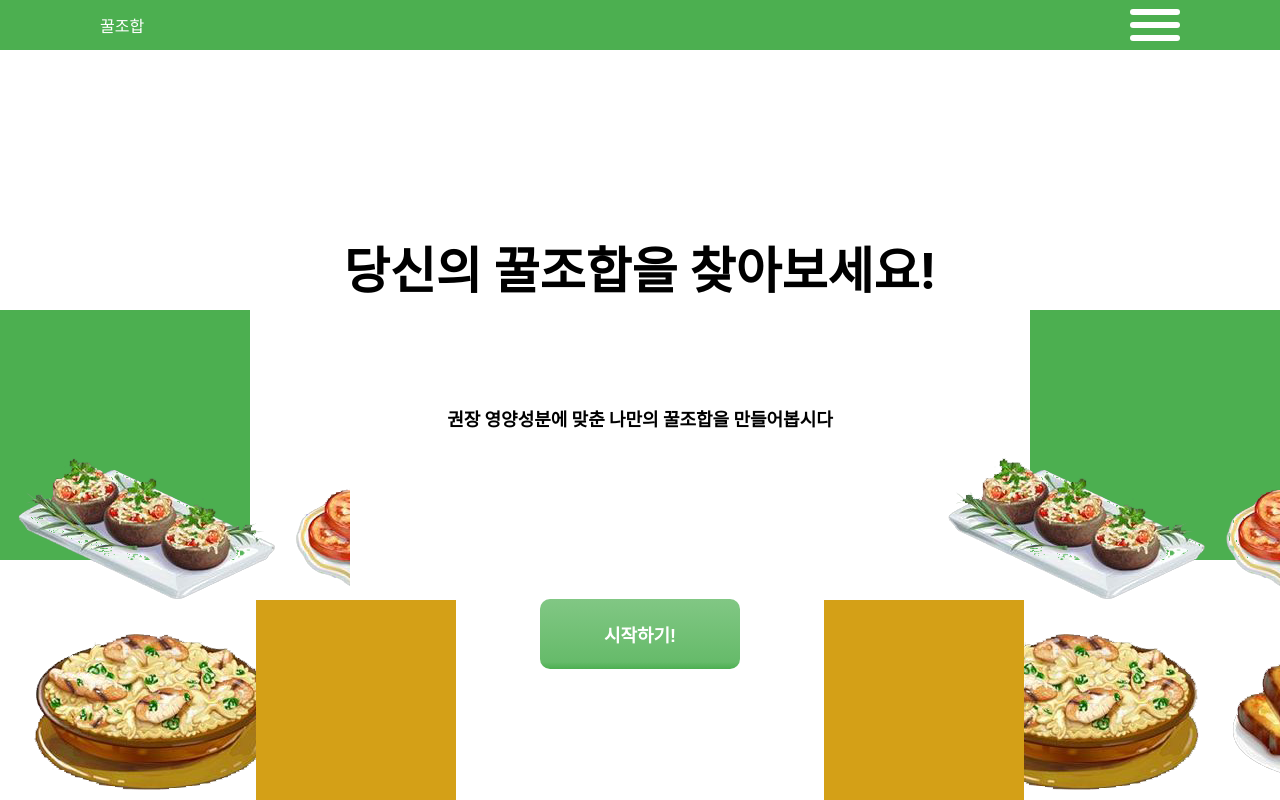
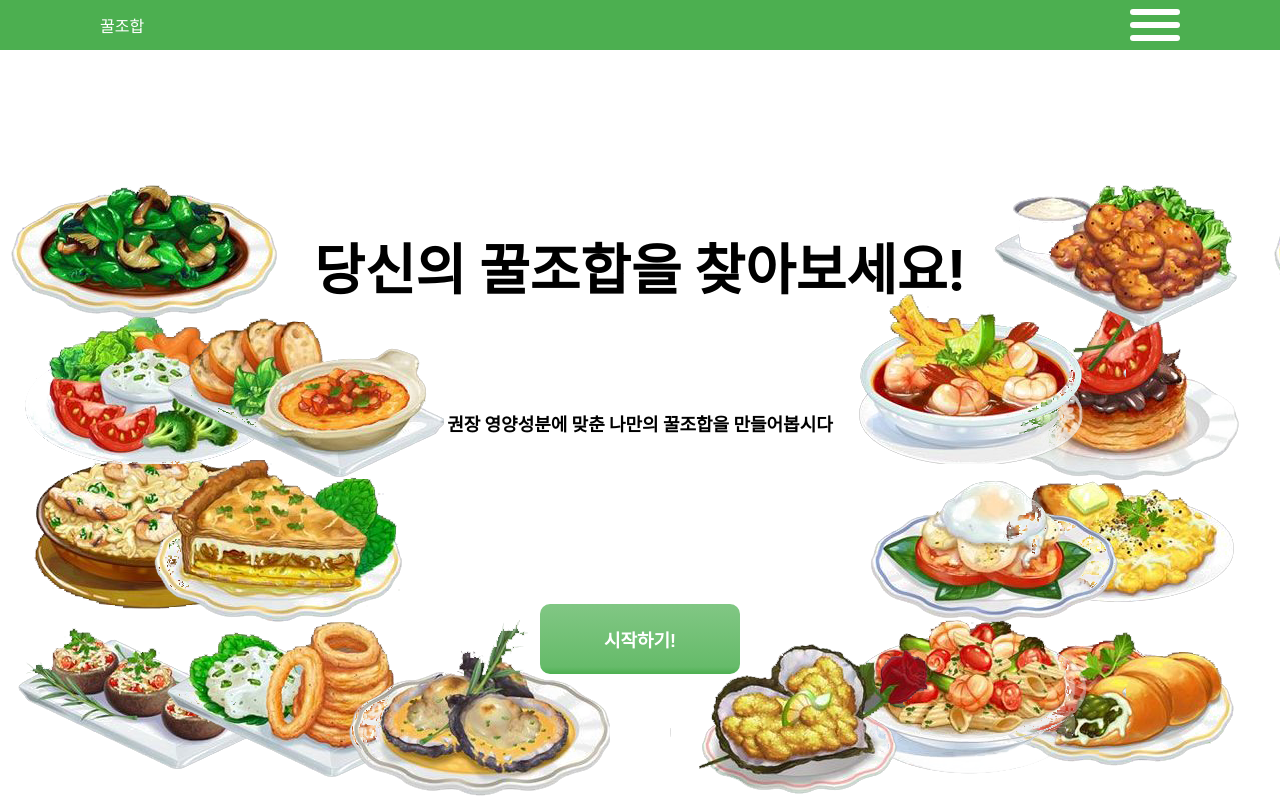
Before and after one commit to liebigbear/food_nutrition, a React (Create React App) app: page / in a window 1280 px wide. Built offline with nearby package versions, Linux system fonts and the light colour scheme.

Commit message:
프로젝트 개발(24.08.26)

```diff
--- a/package.json
+++ b/package.json
@@ -6,6 +6,7 @@
     "@testing-library/jest-dom": "^5.17.0",
     "@testing-library/react": "^13.4.0",
     "@testing-library/user-event": "^13.5.0",
+    "axios": "^1.7.5",
     "react": "^18.3.1",
     "react-dom": "^18.3.1",
     "react-router-dom": "^6.26.0",
--- a/src/App.css
+++ b/src/App.css
@@ -103,7 +103,7 @@ li{
 }
 #main_page .main_center_title{
   margin-top: 50px;
-  font-size: 50px;
+  font-size: 55px;
   opacity: 0;
   animation: show_img 1s ease-in-out; animation-delay: 0s;
   animation-fill-mode: forwards;
@@ -145,26 +145,54 @@ li{
   animation: show_img 1s ease-in-out; animation-delay: 1.6s;
   animation-fill-mode: forwards; background: #D4A017;
 }
-/* st */
+/* no */
 #main_page .food_bg .food_img.no0{
   bottom: 0; left: 0;
 }
 #main_page .food_bg .food_img.no1{
   bottom: 0; right: 0;
 }
-/* nd */
 #main_page .food_bg .food_img.no2{
-  bottom: 30%; left: 0;
+  bottom: 20%; left: 0;
 }
 #main_page .food_bg .food_img.no3{
-  bottom: 30%; right: 0;
+  bottom: 20%; right: 0;
 }
-/* rd */
 #main_page .food_bg .food_img.no4{
-  bottom: 0; left: 20%;
+  bottom: 0; left: 12%;
 }
 #main_page .food_bg .food_img.no5{
-  bottom: 0; right: 20%;
+  bottom: 0; right: 12%;
+}
+#main_page .food_bg .food_img.no6{
+  bottom: 20%; left: 10%;
+}
+#main_page .food_bg .food_img.no7{
+  bottom: 20%; right: 10%;
+}
+#main_page .food_bg .food_img.no8{
+  bottom: 0; left: 25%;
+}
+#main_page .food_bg .food_img.no9{
+  bottom: 0; right: 25%;
+}
+#main_page .food_bg .food_img.no10{
+  bottom: 42%; left: 0;
+}
+#main_page .food_bg .food_img.no11{
+  bottom: 40%; right: 0;
+}
+#main_page .food_bg .food_img.no12{
+  bottom: 40%; left: 12%;
+}
+#main_page .food_bg .food_img.no13{
+  bottom: 42%; right: 12%;
+}
+#main_page .food_bg .food_img.no14{
+  bottom: 58%; left: 0;
+}
+#main_page .food_bg .food_img.no15{
+  bottom: 58%; right: 0;
 }
 @keyframes show_img{
   0%{
@@ -245,12 +273,13 @@ li{
   opacity: 1;
 }
 /* ResultPage */
-.menu_delete{
-  display: flex; justify-content: center; align-items: center;
-}
 .menu_delete > button{
   background: red; border: solid 1px #000;
   color: #fff; cursor: pointer;
+  display: block; margin: 0 auto;
+}
+.menu_correction > button{
+  display: block; margin: 0 auto;
 }
 .nutrition_check.good{
   background: green;
--- a/src/App.js
+++ b/src/App.js
@@ -15,6 +15,7 @@ import MainPage from './routes/MainPage/MainPage';
 import MixtureList from './routes/FoodMixture/MixtureList';
 import MixtureSingle from './routes/FoodMixture/MixtureSingle';
 import UserInfoSet from './routes/UserInfoSet/UserInfoSet';
+import FirstUserInfoSet from './routes/UserInfoSet/FirstUserInfoSet';
 
 function App() {
   // getData로 변동되는 state(전역state)
@@ -41,6 +42,9 @@ function App() {
     }
     if(sessionStorage.getItem('userInfo') == undefined){
       sessionStorage.setItem('userInfo', '[]');
+    }
+    if(sessionStorage.getItem('nutritionData') == undefined){
+      sessionStorage.setItem('nutritionData', '[]');
     }
   },[])
 
@@ -88,6 +92,7 @@ function App() {
         }></Route>
         <Route path='UserInfo' element={<UserInfo></UserInfo>}></Route>
         <Route path='UserInfoSet' element={<UserInfoSet></UserInfoSet>}></Route>
+        <Route path='FirstUserInfoSet' element={<FirstUserInfoSet></FirstUserInfoSet>}></Route>
         <Route path='ResultPage' element={
           <ResultPage
             nutrition_name={nutrition_name}
--- a/src/functions/FoodInfo/FoodGraphFunction.js
+++ b/src/functions/FoodInfo/FoodGraphFunction.js
@@ -1,3 +1,4 @@
+import axios from "axios";
 function useGraphkit(){
     // 식약처 API 불러오기
     async function getData(get, searchType, setTrig, setList){
@@ -14,11 +15,11 @@ function useGraphkit(){
 
         let url = `https://apis.data.go.kr/1471000/FoodNtrCpntDbInfo01/getFoodNtrCpntDbInq01?serviceKey=${process.env.REACT_APP_NUTRITION_KEY}&pageNo=1&numOfRows=100&type=json${url_parameter}`
         setTrig(true)
-        let response = await fetch(url);
-        let result = await response.json();
+        try {
+            let result = await axios(url);
             setTrig(false)
 
-        let make_json = JSON.stringify(result.body.items);
+            let make_json = JSON.stringify(result.data.body.items);
             sessionStorage.setItem('nutritionData', make_json);
             let nutritionData = '';
             if(sessionStorage.getItem('nutritionData') != 'undefined'){
@@ -26,6 +27,11 @@ function useGraphkit(){
             }
 
             setList(nutritionData);
+        } catch (error) {
+            setTrig(false)
+            alert('데이터를 불러오는데 실패하였습니다.')
+        }
+
     }
 
     return{
--- a/src/functions/ResultPage/ResultPageFunction.js
+++ b/src/functions/ResultPage/ResultPageFunction.js
@@ -19,10 +19,23 @@ function useResultkit(){
         localStorage.setItem('foodMixture', JSON.stringify(getItem))
     }
 
-
+    function nutrition_calculate(base_nutrition_info_list, setNutrition_info_list){
+        let gram = Number(document.querySelector('.result_gram').value);
+        let copy_base_nutrition_info_list = {...base_nutrition_info_list};
+        let objectKey = Object.keys(copy_base_nutrition_info_list);
+        let key = '';
+        for(let i = 2; i < objectKey.length; i++){
+            key = objectKey[i]
+            if(copy_base_nutrition_info_list[key] != undefined){
+                copy_base_nutrition_info_list[key] = (copy_base_nutrition_info_list[key] * (gram * 0.01)).toFixed(0);
+            }
+        }
+        setNutrition_info_list(copy_base_nutrition_info_list);
+    }
     return{
         result_nutrition,
         localStorage_add_foodMixture,
+        nutrition_calculate
     }
 }
 export default useResultkit;
--- a/src/routes/FoodInfo/FoodGraph.js
+++ b/src/routes/FoodInfo/FoodGraph.js
@@ -19,7 +19,7 @@ function FoodGraph(props){
     // 로딩창, FoodGraph_Header 가져오기(PublicFunction에서 가져옴)
     const {
         Loading,
-        FoodGraph_Header
+        foodGraph_Header
     } = usePublickit();
     // getData 가져오기(FoodGraphFunction에서 가져옴)
     const {
@@ -46,9 +46,7 @@ function FoodGraph(props){
             <p>음식명을 클릭하면 상세 페이지로 이동합니다.</p>
             <table id="food_graph">
                 <tbody>
-                    <FoodGraph_Header FoodGraph_Header_contents={
-                        [
-                            '',
+                    {foodGraph_Header('',
                             '상호명',
                             '기준(g)',
                             '메뉴명',
@@ -61,8 +59,8 @@ function FoodGraph(props){
                             '콜레스테롤(g)',
                             '포화지방산(g)',
                             '트렌스지방(g)'
-                        ]
-                    }></FoodGraph_Header>
+                        )
+                    }
                     {list == []
                         ?
                         <tr id="nothing">
--- a/src/routes/FoodSinglePage/FoodSinglePage.js
+++ b/src/routes/FoodSinglePage/FoodSinglePage.js
@@ -23,8 +23,7 @@ function FoodSinglePage(props){
     // url파라미터 해당하는 list항목 localStorage에 저장
     localStorage_add_singlePage(idx, list)
 
-    const localList = JSON.parse(localStorage.getItem('singlepage'))
-    const base_nutrition_info_list = {...localList}
+    const base_nutrition_info_list = {...JSON.parse(localStorage.getItem('singlepage'))}
     const [nutrition_info_list, setNutrition_info_list] = useState(base_nutrition_info_list);
 
 
--- a/src/routes/MainPage/MainPage.js
+++ b/src/routes/MainPage/MainPage.js
@@ -3,7 +3,26 @@ import useMainKit from "../../functions/MainPage/MainPageFunction";
 
 function MainPage(){
     const navigate = useNavigate();
-    const food_div_num = Array(0, 1, 2, 3, 4, 5);
+    const X = -291
+    const Y = -191
+    const food_div_num = [
+        {x : '0', y : `0`},
+        {x : `${X}px`, y : `0`},
+        {x : '0', y : `${Y}px`},
+        {x : `${X}px`, y : `${Y}px`},
+        {x : '0', y : `${Y*2}px`},
+        {x : `${X}px`, y : `${Y*2}px`},
+        {x : '0', y : `${Y*3}px`},
+        {x : `${X}px`, y : `${Y*3}px`},
+        {x : '0', y : `${Y*4}px`},
+        {x : `${X}px`, y : `${Y*4}px`},
+        {x : '0', y : `${Y*5}px`},
+        {x : `${X}px`, y : `${Y*5}px`},
+        {x : '0', y : `${Y*6}px`},
+        {x : `${X}px`, y : `${Y*6}px`},
+        {x : '0', y : `${Y*7}px`},
+        {x : `${X}px`, y : `${Y*7}px`}
+    ];
 
     console.log(food_div_num)
     return(
@@ -11,24 +30,29 @@ function MainPage(){
             <h1 className="main_center_title">당신의 꿀조합을 찾아보세요!</h1>
             <p className="main_sub_title">권장 영양성분에 맞춘 나만의 꿀조합을 만들어봅시다</p>
             <div>
-                <button className="btn start_btn" onClick={()=> navigate('/UserInfoSet')}>시작하기!</button>
+                <button className="btn start_btn" onClick={()=>{
+                    if(sessionStorage.getItem('userInfo') == '[]'){
+                        navigate('/FirstUserInfoSet')
+                        console.log(sessionStorage.getItem('userInfo'))
+                    } else {
+                        navigate('/FoodInfo/Graph')
+                    }
+                }
+                }>시작하기!</button>
             </div>
             <div className="food_bg">
                 {food_div_num.map((o, i)=>{
-                    if(i < 2){
-                        return <div
-                            key={i}
-                            className={`food_img st ${"no"+i}`}
-                            style={{width : '350px', height : '350px', zIndex : '-1'}}></div>
-                    } else if (1 < i && i < 4){
-                        return <div key={i}
-                            className={`food_img nd ${"no"+i}`}
-                            style={{width : '250px', height : '250px', zIndex : '-2'}}></div>
-                    } else if (3 < i && i < 6){
-                        return <div key={i}
-                            className={`food_img rd ${"no"+i}`}
-                            style={{width : '200px', height : '200px', zIndex : '0'}}></div>
-                    }
+                    return <div
+                                key={i}
+                                className={`food_img st ${"no"+i}`}
+                                style={{
+                                    width : '290px',
+                                    height : '180px',
+                                    backgroundPositionX : o.x,
+                                    backgroundPositionY : o.y
+                                }}
+                            >
+                            </div>
                 })}
             </div>
         </div>
--- /dev/null
+++ b/src/routes/UserInfoSet/FirstUserInfoSet.js
@@ -0,0 +1,92 @@
+import { getValue } from "@testing-library/user-event/dist/utils";
+import { useNavigate } from "react-router-dom";
+import useUserKit from "../../functions/UserInfoSet/UserInfoSetFunction";
+import { useEffect } from "react";
+
+function FirstUserInfoSet(){
+    const navigate = useNavigate();
+    const info = JSON.parse(sessionStorage.getItem('userInfo'));
+    const {
+        infoList,
+        hide_kcalInput,
+    } = useUserKit();
+
+    useEffect(()=>{
+        if(info != ''){
+            document.querySelector('.sex').value = info.sex;
+            document.querySelector('.age').value = info.age;
+            document.querySelector('.stature').value = info.stature;
+            document.querySelector('.weight').value = info.weight;
+            document.querySelector('.meal').value = info.meal;
+            document.querySelector('.kcal').value = info.kcal;
+            document.querySelector('.standard').checked = info.standard;
+        };
+        hide_kcalInput();
+    }, [])
+
+    return(
+        <div className="wrap">
+            <h1>내 정보 설정</h1>
+            <div>
+                <p>성별을 선택해주세요.</p>
+                <select className="sex">
+                    <option style={{display : 'none'}}></option>
+                    <option>남</option>
+                    <option>여</option>
+                </select>
+            </div>
+            <div>
+                <p>연령대를 선택해주세요.</p>
+                <select className="age">
+                    <option style={{display : 'none'}}></option>
+                    <option>3 ~ 5세</option>
+                    <option>6 ~ 8세</option>
+                    <option>9 ~ 11세</option>
+                    <option>12 ~ 14세</option>
+                    <option>15 ~ 18세</option>
+                    <option>19 ~ 29세</option>
+                    <option>30 ~ 49세</option>
+                    <option>50 ~ 64세</option>
+                    <option>65세 이상</option>
+                </select>
+            </div>
+            <div>
+                <p>키를 입력해주세요</p>
+                <p><input className="stature"/>cm</p>
+            </div>
+            <div>
+                <p>몸무게를 입력해주세요</p>
+                <p><input className="weight"/>kg</p>
+            </div>
+            <div>
+                <p>하루에 드시는 끼니 수를 입력해주세요(최대 6끼).</p>
+                <select className="meal">
+                    <option style={{display : 'none'}}></option>
+                    <option>1</option>
+                    <option>2</option>
+                    <option>3</option>
+                    <option>4</option>
+                    <option>5</option>
+                    <option>6</option>
+                </select>
+            </div>
+            <div>
+                <p>하루에 드실 칼로리 양을 입력해주세요(기본으로 하고싶으면 기본 선택).</p>
+                <div className="kcal_wrap">
+                    <input className="kcal"/>
+                    <span>kcal</span>
+                </div>
+                <div>
+                    <input type="checkbox" className="standard" onChange={()=>{hide_kcalInput()}}/>
+                    <span>기본</span>
+                </div>
+            </div>
+            <button onClick={()=>{
+                infoList('sex', 'age', 'stature', 'weight', 'meal', 'kcal', 'standard', true)
+            }}>저장!</button>
+        </div>
+    )
+}
+
+
+export default FirstUserInfoSet;
```
Also changed, not shown: src/functions/UserInfoSet/UserInfoSetFunction.js (+9 -1 lines), src/functions/public/PublicFunction.js (+5 -7 lines), src/routes/ResultPage/ResultPage.js (+15 -8 lines), 1 other file (tests, documents, lock files or other folders). Lines whose indentation alone changed are shown as unchanged.
